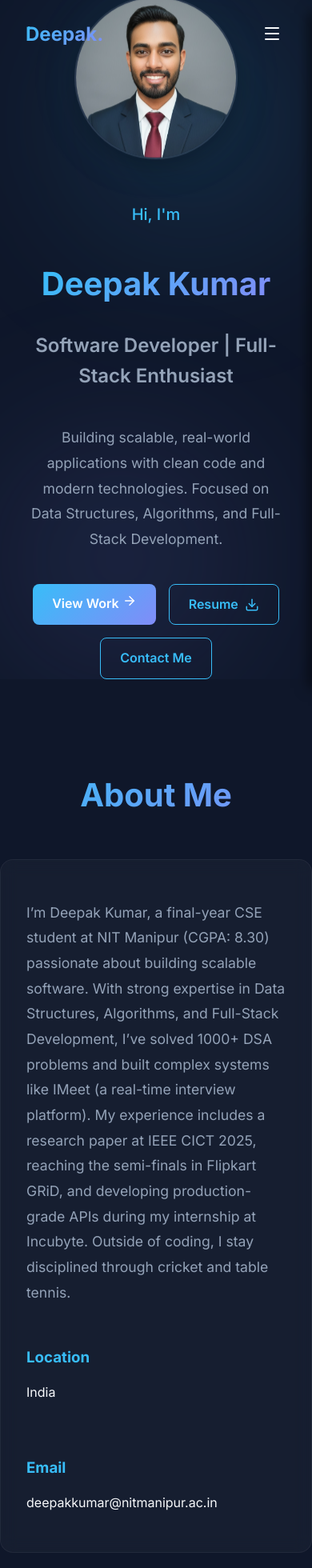
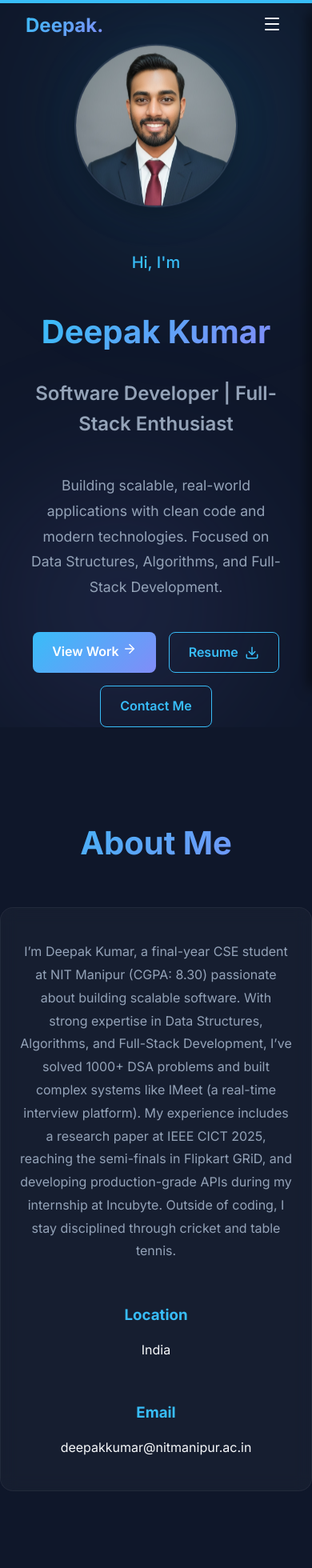
Before and after one commit to dk2430098/portfolio, a React (Vite) app: page / in a window 390 px wide. Shown: the top 1960 px of the page at 80% size. Built offline with nearby package versions, Linux system fonts and the light colour scheme; no server answers.

Commit message:
Enhance UI: Add Footer, ScrollProgress, mobile fixes for Hero/About/Competitive

```diff
--- a/src/App.jsx
+++ b/src/App.jsx
@@ -9,11 +9,14 @@ import Skills from './components/Skills';
 import Competitive from './components/Competitive';
 import Certifications from './components/Certifications';
 import Contact from './components/Contact';
+import Footer from './components/Footer';
+import ScrollProgress from './components/ScrollProgress';
 import './App.css';
 
 function App() {
   return (
     <div className="App">
+      <ScrollProgress />
       <Navbar />
       <Hero />
       <About />
@@ -24,6 +27,7 @@ function App() {
       <Competitive />
       <Certifications />
       <Contact />
+      <Footer />
     </div>
   );
 }
--- a/src/components/About.jsx
+++ b/src/components/About.jsx
@@ -1,6 +1,7 @@
 import React from 'react';
 import { motion } from 'framer-motion';
 import { profile } from '../data';
+import '../styles/About.css';
 
 const About = () => {
     return (
@@ -12,18 +13,18 @@ const About = () => {
                 transition={{ duration: 0.5 }}
             >
                 <h2 className="section-title gradient-text">About Me</h2>
-                <div className="glass-card p-8" style={{ padding: '2rem', maxWidth: '800px', margin: '0 auto' }}>
-                    <p style={{ fontSize: '1.1rem', color: 'var(--text-secondary)', lineHeight: '1.8' }}>
+                <div className="glass-card about-card">
+                    <p className="about-text">
                         {profile.about}
                     </p>
-                    <div style={{ marginTop: '2rem', display: 'flex', gap: '2rem', flexWrap: 'wrap' }}>
-                        <div>
-                            <h3 style={{ color: 'var(--accent-primary)', marginBottom: '0.5rem' }}>Location</h3>
+                    <div className="about-details">
+                        <div className="detail-item">
+                            <h3>Location</h3>
                             <p>{profile.location}</p>
                         </div>
-                        <div>
-                            <h3 style={{ color: 'var(--accent-primary)', marginBottom: '0.5rem' }}>Email</h3>
-                            <p><a href={`mailto:${profile.email}`} style={{ color: 'var(--text-primary)', textDecoration: 'none' }}>{profile.email}</a></p>
+                        <div className="detail-item">
+                            <h3>Email</h3>
+                            <p><a href={`mailto:${profile.email}`} className="detail-link">{profile.email}</a></p>
                         </div>
                     </div>
                 </div>
--- a/src/components/Competitive.jsx
+++ b/src/components/Competitive.jsx
@@ -166,7 +166,7 @@ const Competitive = () => {
                 viewport={{ once: true }}
                 transition={{ duration: 0.5 }}
             >
-                <div style={{ display: 'flex', alignItems: 'center', gap: '1rem', marginBottom: '1rem' }}>
+                <div className="cp-header">
                     <h2 className="section-title gradient-text" style={{ marginBottom: 0 }}>Competitive Programming</h2>
                     <motion.div
                         animate={{ rotate: 360 }}
@@ -176,7 +176,7 @@ const Competitive = () => {
                     </motion.div>
                 </div>
 
-                <p style={{ color: 'var(--text-secondary)', fontSize: '1.2rem', maxWidth: '800px', marginBottom: '2rem' }}>
+                <p className="cp-description">
                     Pushing limits with algorithms. Regularly competing to sharp problem-solving intuition.
                 </p>
 
--- a/src/components/Contact.jsx
+++ b/src/components/Contact.jsx
@@ -95,9 +95,6 @@ const Contact = () => {
                 </form>
             </div>
 
-            <footer style={{ textAlign: 'center', marginTop: '5rem', color: 'var(--text-secondary)', fontSize: '0.9rem' }}>
-                <p>© {new Date().getFullYear()} Deepak Kumar. All rights reserved.</p>
-            </footer>
         </section>
     );
 };
--- /dev/null
+++ b/src/components/Footer.jsx
@@ -0,0 +1,63 @@
+import React from 'react';
+import { profile } from '../data';
+import { Github, Linkedin, Mail, ArrowUp } from 'lucide-react';
+import { motion } from 'framer-motion';
+
+const Footer = () => {
+    const scrollToTop = () => {
+        window.scrollTo({
+            top: 0,
+            behavior: 'smooth'
+        });
+    };
+
+    return (
+        <footer style={{
+            padding: '4rem 2rem 2rem',
+            background: 'linear-gradient(to top, rgba(15, 23, 42, 1), transparent)',
+            borderTop: '1px solid rgba(255, 255, 255, 0.05)',
+            marginTop: '4rem',
+            textAlign: 'center'
+        }}>
+            <div className="container" style={{ display: 'flex', flexDirection: 'column', alignItems: 'center', gap: '2rem' }}>
+
+                <div style={{ display: 'flex', gap: '2rem' }}>
+                    <a href={profile.social.github} target="_blank" rel="noopener noreferrer" className="social-icon">
+                        <Github size={24} />
+                    </a>
+                    <a href={profile.social.linkedin} target="_blank" rel="noopener noreferrer" className="social-icon">
+                        <Linkedin size={24} />
+                    </a>
+                    <a href={`mailto:${profile.email}`} className="social-icon">
+                        <Mail size={24} />
+                    </a>
+                </div>
+
+                <div style={{ color: 'var(--text-secondary)', fontSize: '0.9rem' }}>
+                    <p>© {new Date().getFullYear()} {profile.name}. All rights reserved.</p>
+                    <p style={{ marginTop: '0.5rem', opacity: 0.7 }}>Built with React, Vite & Framer Motion</p>
+                </div>
+
+                <motion.button
+                    whileHover={{ y: -5 }}
+                    whileTap={{ scale: 0.9 }}
+                    onClick={scrollToTop}
+                    className="btn-outline flex-center"
+                    style={{
+                        borderRadius: '50%',
+                        width: '50px',
+                        height: '50px',
+                        padding: 0,
+                        marginTop: '1rem',
+                        borderColor: 'rgba(255,255,255,0.2)'
+                    }}
+                >
+                    <ArrowUp size={24} />
+                </motion.button>
+
+            </div>
+        </footer>
+    );
+};
+
+export default Footer;
--- /dev/null
+++ b/src/components/ScrollProgress.jsx
@@ -0,0 +1,29 @@
+import React from 'react';
+import { motion, useScroll, useSpring } from 'framer-motion';
+
+const ScrollProgress = () => {
+    const { scrollYProgress } = useScroll();
+    const scaleX = useSpring(scrollYProgress, {
+        stiffness: 100,
+        damping: 30,
+        restDelta: 0.001
+    });
+
+    return (
+        <motion.div
+            style={{
+                scaleX,
+                position: 'fixed',
+                top: 0,
+                left: 0,
+                right: 0,
+                height: '4px',
+                background: 'var(--accent-primary)',
+                transformOrigin: '0%',
+                zIndex: 2000
+            }}
+        />
+    );
+};
+
+export default ScrollProgress;
--- /dev/null
+++ b/src/styles/About.css
@@ -0,0 +1,56 @@
+/* About Section Styles */
+.about-card {
+    padding: 2rem;
+    max-width: 800px;
+    margin: 0 auto;
+}
+
+.about-text {
+    font-size: 1.1rem;
+    color: var(--text-secondary);
+    line-height: 1.8;
+}
+
+.about-details {
+    margin-top: 2rem;
+    display: flex;
+    gap: 2rem;
+    flex-wrap: wrap;
+}
+
+.detail-item h3 {
+    color: var(--accent-primary);
+    margin-bottom: 0.5rem;
+}
+
+.detail-link {
+    color: var(--text-primary);
+    text-decoration: none;
+    transition: color 0.3s ease;
+}
+
+.detail-link:hover {
+    color: var(--accent-primary);
+}
+
+/* Mobile Responsive */
+@media (max-width: 768px) {
+    .about-card {
+        padding: 1.5rem;
+    }
+
+    .about-details {
+        flex-direction: column;
+        /* Stack vertically */
+        gap: 1rem;
+        /* Reduce gap from 2rem to 1rem */
+        align-items: center;
+        /* Center align for better look */
+        text-align: center;
+    }
+
+    .about-text {
+        text-align: center;
+        font-size: 1rem;
+    }
+}
--- a/src/styles/Competitive.css
+++ b/src/styles/Competitive.css
@@ -1,3 +1,36 @@
+/* Main Layout Styles */
+.cp-header {
+    display: flex;
+    align-items: center;
+    gap: 1rem;
+    margin-bottom: 1rem;
+}
+
+.cp-description {
+    color: var(--text-secondary);
+    font-size: 1.2rem;
+    max-width: 800px;
+    margin-bottom: 2rem;
+}
+
+/* Mobile Responsive Overrides */
+@media (max-width: 768px) {
+    .cp-header {
+        flex-direction: column;
+        gap: 0.5rem;
+        text-align: center;
+    }
+
+    .cp-description {
+        font-size: 1rem;
+        /* Smaller font for mobile */
+        text-align: center;
+        margin-bottom: 1.5rem;
+        padding: 0 1rem;
+        /* Prevent edge touching */
+    }
+}
+
 .cp-grid {
     display: grid;
     grid-template-columns: repeat(auto-fit, minmax(220px, 1fr));
--- a/src/styles/Hero.css
+++ b/src/styles/Hero.css
@@ -202,7 +202,7 @@
         /* Image top, text bottom */
         justify-content: flex-start;
         /* Start from top */
-        padding-top: 100px;
+        padding-top: 160px;
         text-align: center;
         gap: 2rem;
         /* Consistent gap */
@@ -223,7 +223,7 @@
         width: 240px;
         /* Slightly smaller for mobile */
         height: 240px;
-        margin: 0 auto;
+        margin: 60px auto 0;
         animation: heroFloat 6s ease-in-out infinite;
     }
 
--- a/src/styles/Navbar.css
+++ b/src/styles/Navbar.css
@@ -5,7 +5,7 @@
     width: 100%;
     z-index: 1000;
     transition: all 0.3s ease;
-    padding: 1.5rem 0;
+    padding: 0.8rem 0;
 }
 
 .navbar.scrolled {
@@ -13,7 +13,7 @@
     backdrop-filter: blur(12px);
     -webkit-backdrop-filter: blur(12px);
     border-bottom: 1px solid var(--glass-border);
-    padding: 1rem 0;
+    padding: 0.8rem 0;
     box-shadow: 0 4px 6px -1px rgba(0, 0, 0, 0.1);
 }
 
```
